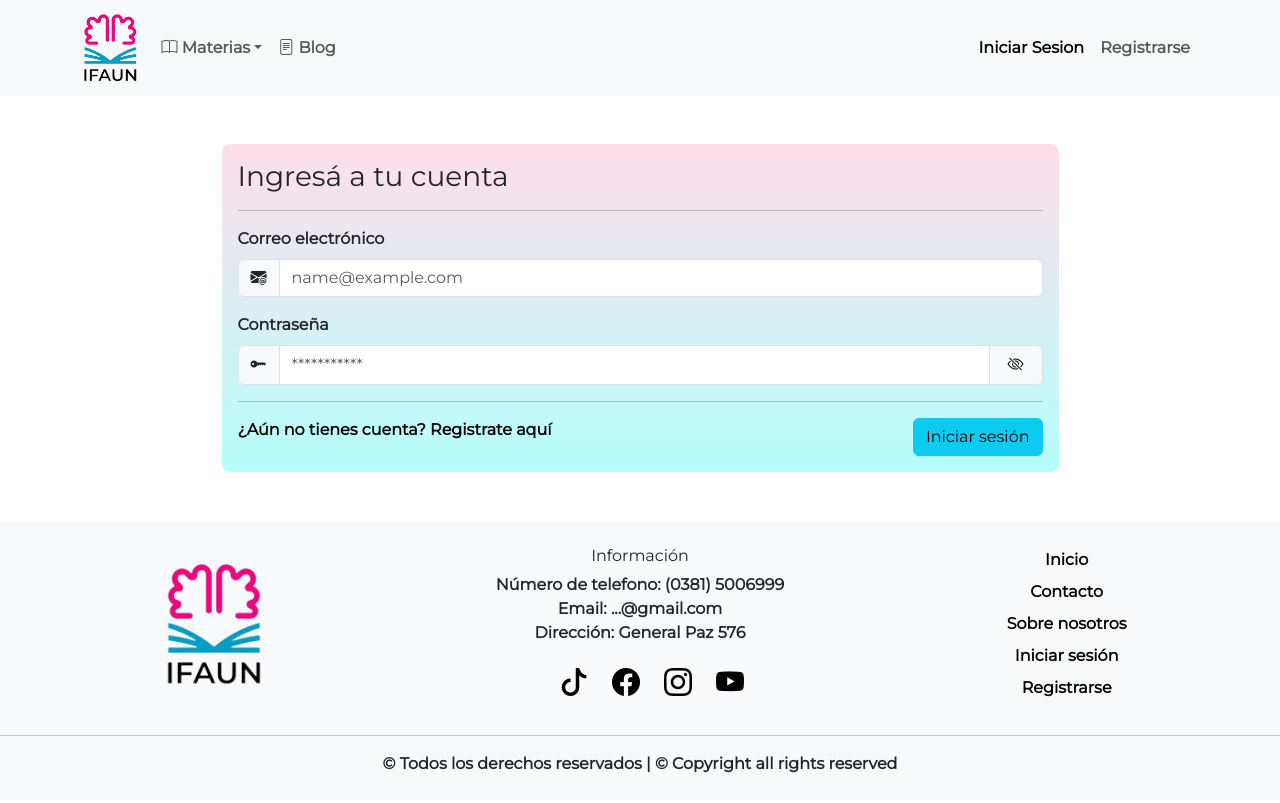
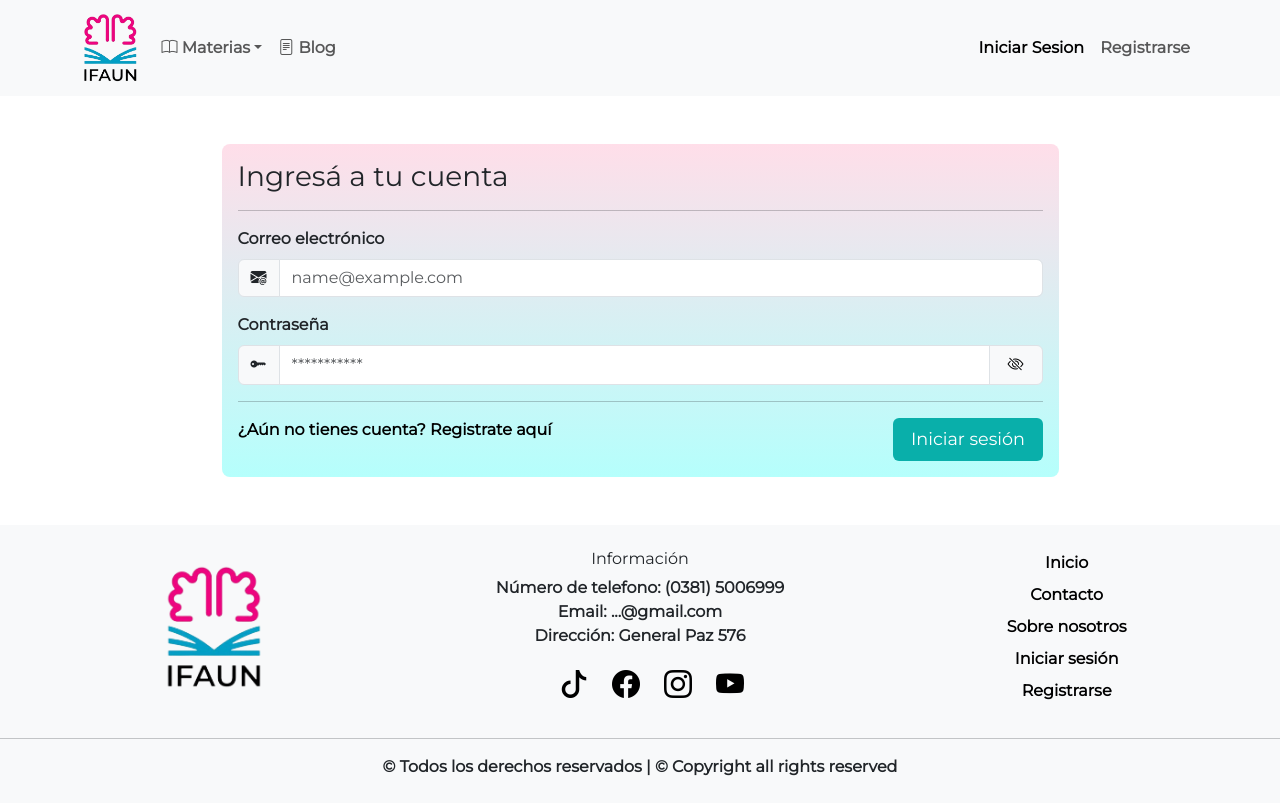
Before and after one commit to FranDelgado20/ProyectoIfaun, a React (Vite) app: page /login in a window 1280 px wide. Built offline with nearby package versions, Linux system fonts and the light colour scheme.

Commit message:
Añado efectos a botones

```diff
--- a/src/Pages/Administracion/Comentarios.jsx
+++ b/src/Pages/Administracion/Comentarios.jsx
@@ -78,6 +78,7 @@ const Comentarios = ({ comentarios, obtenerComentarios }) => {
               <Button
                 variant="danger"
                 onClick={() => borrarComentario(comment._id)}
+                className="button_modify_delete"
               >
                 <i className="bi bi-trash3-fill"></i> Eliminar
               </Button>
--- a/src/Pages/Administracion/Usuarios.jsx
+++ b/src/Pages/Administracion/Usuarios.jsx
@@ -134,7 +134,7 @@ const Usuarios = ({ usuarios, obtenerUsuarios, setUsuarios, usuariosAux }) => {
 
                   <Button
                     variant="danger"
-                    className="my-2 mx-2"
+                    className="my-2 mx-2  button_modify_delete"
                     onClick={() => deleteUser(user._id, user.role)}
                   >
                     <i className="bi bi-trash3-fill"></i> Eliminar
--- a/src/Pages/HomePage.jsx
+++ b/src/Pages/HomePage.jsx
@@ -46,7 +46,7 @@ const HomePage = () => {
           ))}
         </Carousel>
         <div className="text-center">
-          <Button as={Link} className="mb-3" to="/contact">
+          <Button as={Link} className="mb-3 button_modify" to="/contact">
             Envianos tu comentario...
           </Button>
         </div>
--- a/src/Pages/LoginPage.jsx
+++ b/src/Pages/LoginPage.jsx
@@ -113,7 +113,7 @@ const LoginPage = () => {
                 <Link to={"/register"} className="noTienesCuentaButton">
                   ¿Aún no tienes cuenta? Registrate aquí
                 </Link>
-                <Button variant="info" type="submit" onClick={handleSubmit}>
+                <Button variant="info" type="submit" className="button_modify" onClick={handleSubmit}>
                   Iniciar sesión
                 </Button>
               </div>
--- a/src/Pages/MiCuenta/MiPerfil.jsx
+++ b/src/Pages/MiCuenta/MiPerfil.jsx
@@ -143,7 +143,7 @@ const MiPerfil = ({ usuario, obtenerUsuario }) => {
                     )}
                   </Form.Group>
                   <hr />
-                  <Button className="w-100" variant="info" type="submit">
+                  <Button className="w-100 button_modify" variant="info" type="submit">
                     <i className="bi bi-floppy "></i> Guardar Cambios
                   </Button>
                 </Form>
--- a/src/Pages/MiCuenta/Seguridad.jsx
+++ b/src/Pages/MiCuenta/Seguridad.jsx
@@ -176,7 +176,7 @@ const Seguridad = ({ usuario }) => {
               </Form.Group>
               <hr />
               <div className="d-flex justify-content-end">
-                <Button variant="info" type="submit" onClick={handleSubmit}>
+                <Button variant="info" className = "button_modify"type="submit" onClick={handleSubmit}>
                 <i className="bi bi-key-fill"></i> Cambiar contraseña
                 </Button>
               </div>
--- a/src/Pages/RegisterPage.jsx
+++ b/src/Pages/RegisterPage.jsx
@@ -177,7 +177,7 @@ const RegisterPage = () => {
                 <Link to={"/login"} className="noTienesCuentaButton">
                   ¿Ya tienes cuenta? Inicia sesión aquí
                 </Link>
-                <Button variant="info" type="submit" onClick={handleSubmit}>
+                <Button variant="info" type="submit" className="button_modify" onClick={handleSubmit}>
                   Registrarse
                 </Button>
               </div>
--- a/src/Pages/comentarios/CrearComentario.jsx
+++ b/src/Pages/comentarios/CrearComentario.jsx
@@ -77,7 +77,7 @@ const CrearComentario = ({ setComentarios }) => {
         </Col>
       </Row>
       <div className="text-end">
-        <Button variant="primary" type="submit" className="mb-2">
+        <Button variant="primary" type="submit" className="mb-2 button_modify">
           Enviar
         </Button>
       </div>
--- a/src/components/EditModalComp.jsx
+++ b/src/components/EditModalComp.jsx
@@ -137,8 +137,8 @@ const EditModalComp = ({ user, obtenerUsuario, type }) => {
         </>
       ) : type === "image" ? (
         <>
-          <Button onClick={handleShow} variant="info" className="w-100 mb-3">
-            <i className="bi bi-image"></i> Cambiar foto de perfil
+          <Button onClick={handleShow} variant="info" className="w-100 mb-3 button_modify">
+            <i className="bi bi-image "></i> Cambiar foto de perfil
           </Button>
 
           <Modal show={show} onHide={handleClose} backdrop="static">
--- a/src/css/style.css
+++ b/src/css/style.css
@@ -38,21 +38,137 @@
   transform: translateX(-50%);
   z-index: 1; /* Asegura que el botón esté por encima de la imagen */
 }
-.anatomia{
+.anatomia {
   background-color: #fd7607;
 }
-.letras{
+.letras {
   color: white;
- font-size: 7em;
+  font-size: 7em;
   font-weight: 1000;
   margin-bottom: -70px;
-
 }
 .fixed-container {
-  min-height:800px; /* Establece un tamaño mínimo para el contenedor */
+  min-height: 800px; /* Establece un tamaño mínimo para el contenedor */
   max-height: 2400px; /* Establece un tamaño máximo para el contenedor */
   overflow-y: auto; /* Agrega una barra de desplazamiento vertical si el contenido excede el tamaño máximo */
 }
+.button_modify {
+  background: #09afaa;
+  color: #fff;
+  border: none;
+  position: relative;
+  height: 43px;
+  font-size: 1.1em;
+  padding: 0 1em;
+  cursor: pointer;
+  transition: 800ms ease all;
+  outline: none;
+}
+.button_modify_2 {
+  background: white;
+  color: #000000;
+  border: none;
+  position: relative;
+  height: 5.7em;
+  font-size: 1.2em;
+
+  cursor: pointer;
+  transition: 800ms ease all;
+  outline: none;
+}
+.button_modify_delete {
+  background: rgb(248, 15, 15);
+  color: #ffffff;
+  border: none;
+  position: relative;
+  padding: 0 1em;
+
+  height: 2.1em;
+  font-size: 1em;
+
+  cursor: pointer;
+  transition: 800ms ease all;
+  outline: none;
+}
+.button_modify:hover {
+  background: #fff;
+  color: #1aab8a;
+}
+.button_modify_2:hover {
+  background: #09afaa;
+  color: white;
+}
+.button_modify_delete:hover {
+  background: #ffffff;
+  color: rgb(248, 15, 15);
+}
+.button_modify:before,
+.button_modify:after {
+  content: "";
+  position: absolute;
+  top: 0;
+  right: 0;
+  height: 2px;
+  width: 0;
+  background: #1aab8a;
+  transition: 400ms ease all;
+}
+.button_modify_2:before,
+.button_modify_2:after {
+  content: "";
+  position: absolute;
+  top: 0;
+  right: 0;
+  height: 2px;
+  width: 0;
+  background: white;
+  transition: 400ms ease all;
+}
+.button_modify_delete:before,
+.button_modify_delete:after {
+  content: "";
+  position: absolute;
+  top: 0;
+  right: 0;
+  height: 2px;
+  width: 0;
+  background:rgb(248, 15, 15);
+  transition: 400ms ease all;
+}
+.button_modify:after {
+  right: inherit;
+  top: inherit;
+  left: 0;
+  bottom: 0;
+}
+.button_modify_2:after {
+  right: inherit;
+  top: inherit;
+  left: 0;
+  bottom: 0;
+}
+.button_modify_delete:after {
+  right: inherit;
+  top: inherit;
+  left: 0;
+  bottom: 0;
+}
+.button_modify:hover:before,
+.button_modify:hover:after {
+  width: 100%;
+  transition: 800ms ease all;
+}
+.button_modify_2:hover:before,
+.button_modify_2:hover:after {
+  width: 100%;
+  transition: 800ms ease all;
+}
+.button_modify_delete:hover:before,
+.button_modify_delete:hover:after {
+  width: 100%;
+  transition: 800ms ease all;
+}
+
 ul {
   padding: 0;
 }
@@ -75,9 +191,15 @@ a {
   width: 100%;
 }
 @keyframes breathing {
-  0% { opacity: 0.5; }
-  50% { opacity: 1; }
-  100% { opacity: 0.5; }
+  0% {
+    opacity: 0.5;
+  }
+  50% {
+    opacity: 1;
+  }
+  100% {
+    opacity: 0.5;
+  }
 }
 
 .pantalla-carga {
@@ -86,7 +208,7 @@ a {
   align-items: center;
   height: 100vh;
 }
-.widthBuscador{
+.widthBuscador {
   width: 35%;
 }
 
@@ -124,9 +246,8 @@ a {
     height: 50vh;
   }
 }
-@media (max-width: 767px){
-  .widthBuscador{
+@media (max-width: 767px) {
+  .widthBuscador {
     width: 75%;
   }
-
 }
```
Also changed, not shown: src/Pages/ContactPage.jsx (+4 -4 lines).
